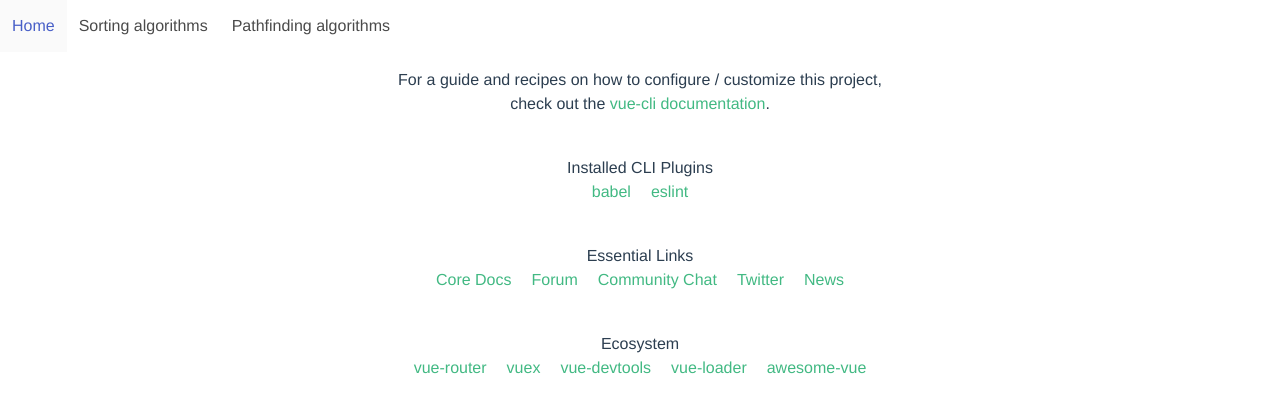
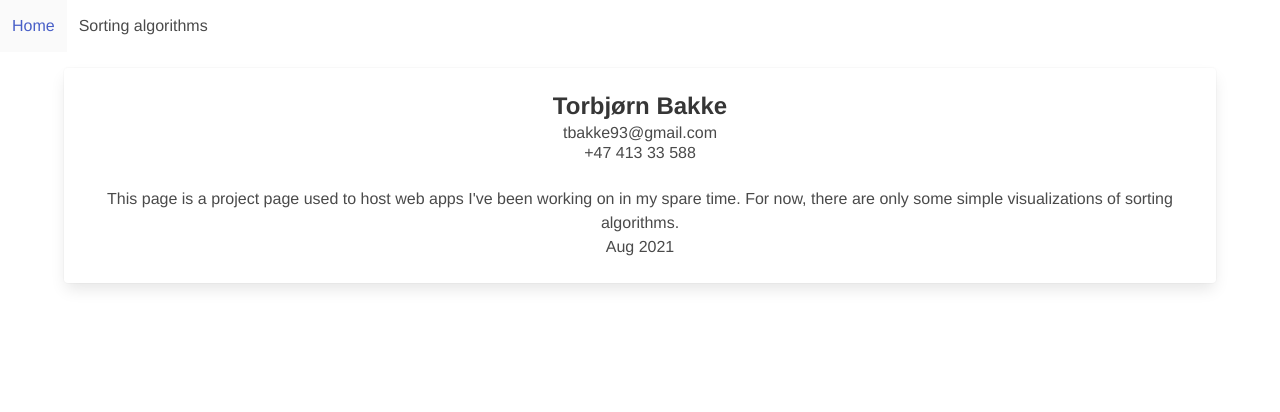
Before and after one commit to torbjbak/WebVisualizer, a Vue app: page /home in a window 1280 px wide. Shown: the top 412 px of the page. Built offline with nearby package versions, Linux system fonts and the light colour scheme.

Commit message:
updated home page, disabled buttons not yet implemented

```diff
--- a/src/components/NavBar.vue
+++ b/src/components/NavBar.vue
@@ -6,7 +6,7 @@
 
                 <a class="navbar-item" @click="routeTo('/sorting')">Sorting algorithms</a>
 
-                <a class="navbar-item" :disabled="true">Pathfinding algorithms</a>
+                <!-- <a class="navbar-item">Pathfinding algorithms</a> -->
             </div>
         </div>
     </nav>
--- a/src/views/Home.vue
+++ b/src/views/Home.vue
@@ -1,59 +1,32 @@
 <template>
-  <div class="hello">
-    <h1>{{ msg }}</h1>
-    <p>
-      For a guide and recipes on how to configure / customize this project,<br>
-      check out the
-      <a href="https://cli.vuejs.org" target="_blank" rel="noopener">vue-cli documentation</a>.
-    </p>
-    <h3>Installed CLI Plugins</h3>
-    <ul>
-      <li><a href="https://github.com/vuejs/vue-cli/tree/dev/packages/%40vue/cli-plugin-babel" target="_blank" rel="noopener">babel</a></li>
-      <li><a href="https://github.com/vuejs/vue-cli/tree/dev/packages/%40vue/cli-plugin-eslint" target="_blank" rel="noopener">eslint</a></li>
-    </ul>
-    <h3>Essential Links</h3>
-    <ul>
-      <li><a href="https://vuejs.org" target="_blank" rel="noopener">Core Docs</a></li>
-      <li><a href="https://forum.vuejs.org" target="_blank" rel="noopener">Forum</a></li>
-      <li><a href="https://chat.vuejs.org" target="_blank" rel="noopener">Community Chat</a></li>
-      <li><a href="https://twitter.com/vuejs" target="_blank" rel="noopener">Twitter</a></li>
-      <li><a href="https://news.vuejs.org" target="_blank" rel="noopener">News</a></li>
-    </ul>
-    <h3>Ecosystem</h3>
-    <ul>
-      <li><a href="https://router.vuejs.org" target="_blank" rel="noopener">vue-router</a></li>
-      <li><a href="https://vuex.vuejs.org" target="_blank" rel="noopener">vuex</a></li>
-      <li><a href="https://github.com/vuejs/vue-devtools#vue-devtools" target="_blank" rel="noopener">vue-devtools</a></li>
-      <li><a href="https://vue-loader.vuejs.org" target="_blank" rel="noopener">vue-loader</a></li>
-      <li><a href="https://github.com/vuejs/awesome-vue" target="_blank" rel="noopener">awesome-vue</a></li>
-    </ul>
-  </div>
+    <div class="card">
+        <div class="card-content">
+            <div class="media">
+                <div class="media-content">
+                    <p class="title is-4">Torbjørn Bakke</p>
+                    <p class="subtitle is-6">tbakke93@gmail.com</p>
+                    <p class="subtitle is-6">+47 413 33 588</p>
+                </div>
+            </div>
+
+            <div class="content">
+                This page is a project page used to host web apps I've been working on in my spare time.
+                For now, there are only some simple visualizations of sorting algorithms.
+                <br>
+                <time>Aug 2021</time>
+            </div>
+        </div>
+    </div>
 </template>
 
 <script>
 export default {
-    name: 'Home',
-
-    props: {
-        msg: String
-    }
+    name: 'Home'
 }
 </script>
 
-<!-- Add "scoped" attribute to limit CSS to this component only -->
 <style scoped>
-h3 {
-  margin: 40px 0 0;
-}
-ul {
-  list-style-type: none;
-  padding: 0;
-}
-li {
-  display: inline-block;
-  margin: 0 10px;
-}
-a {
-  color: #42b983;
+.is-6 {
+    margin: 0;
 }
 </style>
--- a/src/views/Sorting.vue
+++ b/src/views/Sorting.vue
@@ -9,7 +9,7 @@
             </button>
             <button
                 class="button is-rounded is-danger"
-                :disabled="sorting"
+                :disabled="true"
                 @click="selectSort('quick')"
                 >Quicksort
             </button>
@@ -21,7 +21,7 @@
             </button>
             <button
                 class="button is-rounded is-warning"
-                :disabled="sorting"
+                :disabled="true"
                 @click="selectSort('merge')"
                 >Merge sort
             </button>
```
Also changed, not shown: src/assets/logo.png (deleted).
